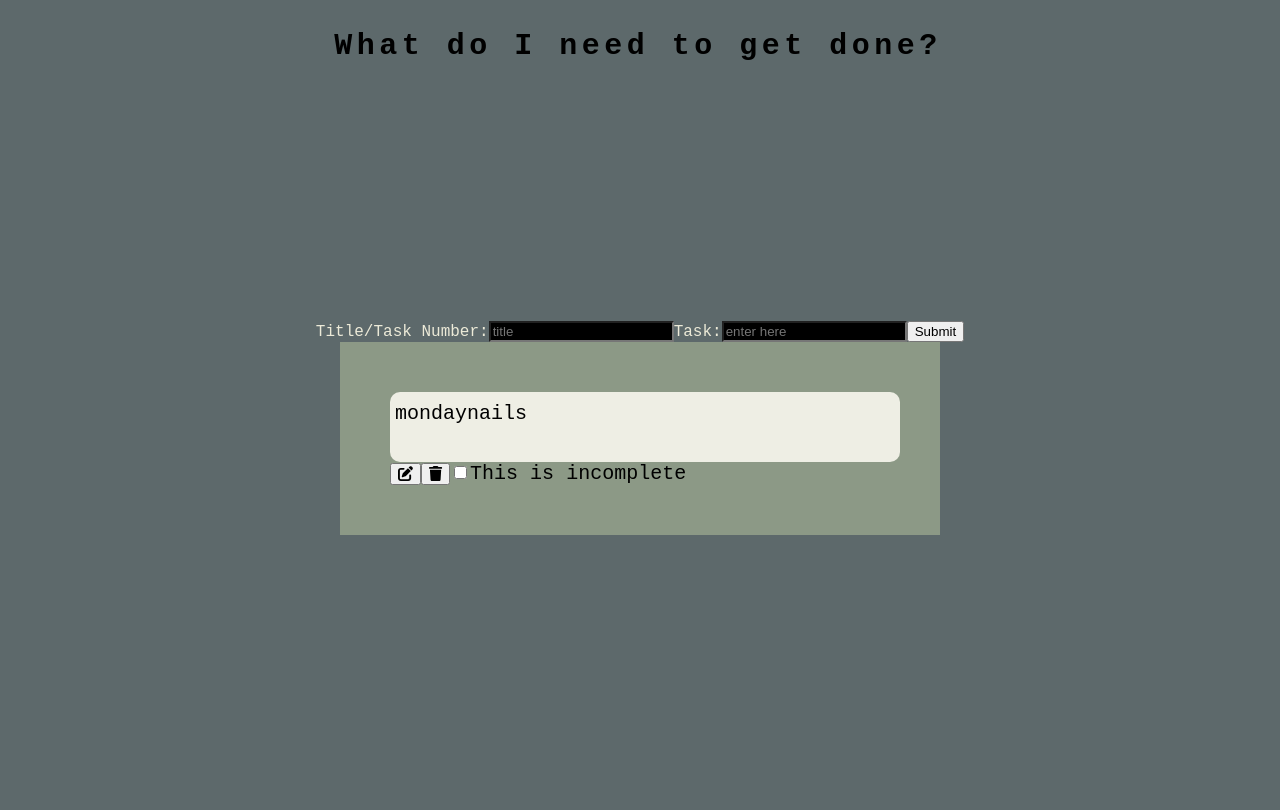
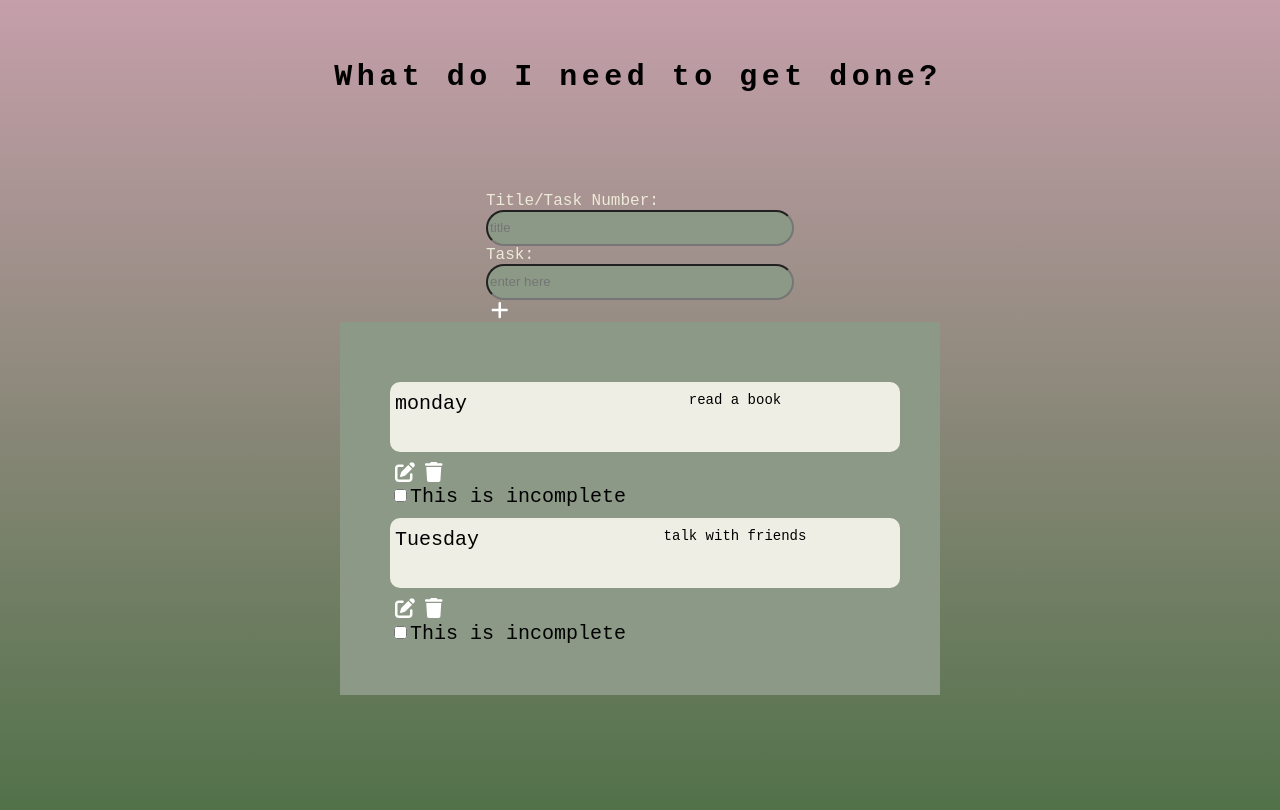
Before and after one commit to Debikasarkar713/spoke-todo, a React (Create React App) app: page / in a window 1280 px wide. Shown: the top 810 px of the page. Built offline with nearby package versions, Linux system fonts and the light colour scheme; data requests are answered from the project's data file.

Commit message:
Add majority of the styling

```diff
--- a/src/components/TodoForm.js
+++ b/src/components/TodoForm.js
@@ -1,20 +1,47 @@
-import React from "react";
+import React, { useState } from "react";
 import { useSelector, useDispatch } from "react-redux";
 import { setTaskSlice } from "../redux/slice/task";
 import { nanoid } from "@reduxjs/toolkit";
 import { CREATE_TASK, UPDATE_TASK_BY_ID } from "../redux/types";
+import { FontAwesomeIcon } from "@fortawesome/react-fontawesome";
+import { faPlus } from "@fortawesome/free-solid-svg-icons";
 import styled from "styled-components";
+import { ButtonStyles } from "./TodoList";
 
 const FormWrapper = styled.section`
+  display: flex;
   justify-content: center;
+  margin: 30px;
+`;
+
+const SubmitForm = styled.form`
+  display: flex;
+  justify-content: center;
+  width: 100px;
+  height: 100px;
+`;
+
+const InputContainer = styled.div`
+  flex-direction: row;
 `;
 
 const FormInput = styled.input`
-  background: black;
+  input:focus,
+  textarea:focus,
+  select:focus {
+    outline: none;
+  }
+  background: #8c9986;
   color: white;
+  border-radius: 20px;
+  box-shadow: none;
+  max-width: 100%;
+  height: 30px;
+  width: 300px;
 `;
 
 const TodoForm = () => {
+  const [disable, setDisable] = useState(true);
   const task = useSelector((state) => state.task);
   const dispatch = useDispatch();
   const handleChange = (prop) => (e) => {
@@ -24,6 +51,7 @@ const TodoForm = () => {
     task.id === 0
       ? dispatch({ type: CREATE_TASK, task: { ...task, id: nanoid(8) } })
       : dispatch({ type: UPDATE_TASK_BY_ID, task });
+
     dispatch(
       setTaskSlice({
         id: 0,
@@ -34,11 +62,8 @@ const TodoForm = () => {
   };
   return (
     <FormWrapper>
-      <form>
-        <label>
-          {/* Task Number:
-          <input value={task.id} placeholder="title" type="text" /> */}
-        </label>
+      <SubmitForm>
+        <InputContainer>
           <label>
             Title/Task Number:
             <FormInput
@@ -61,8 +86,22 @@ const TodoForm = () => {
               required
             />
           </label>
-        <input type="button" onClick={() => handleSubmit()} value="Submit" />
-      </form>
+          <ButtonStyles
+            type="button"
+            onClick={() => handleSubmit()}
+            value="Submit"
+          >
+            <FontAwesomeIcon
+              icon={faPlus}
+              style={{
+                fontSize: 20,
+                color: "white",
+                padding: "10px;",
+              }}
+            />
+          </ButtonStyles>
+        </InputContainer>
+      </SubmitForm>
     </FormWrapper>
   );
 };
--- a/src/components/TodoList.js
+++ b/src/components/TodoList.js
@@ -1,4 +1,4 @@
-import React, { useState } from "react";
+import React, { useState, useEffect } from "react";
 import { useSelector, useDispatch } from "react-redux";
 import { setTaskSlice } from "../redux/slice/task";
 import { GET_TASKS, DELETE_TASK_BY_ID } from "../redux/types";
@@ -13,7 +13,7 @@ to { width: 100% }
 `;
 const CursorIn = keyframes`
 from, to { border-color: transparent }
-50% { border-color: orange; }
+50% { border-color: white; }
 `;
 
 const TodoWrapper = styled.section`
@@ -35,9 +35,9 @@ const CompleteDiv = styled.div`
 `;
 
 const TitleDiv = styled.div`
+  display: inline-block;
   position: absolute;
-  top: 29px;
-  display: inline-block;
+  top: 60px;
   position: absolute;
   text-align: center;
   justify-content: center;
@@ -45,7 +45,7 @@ const TitleDiv = styled.div`
 
 const Title = styled.h2`
   overflow: hidden;
-  border-right: 0.15em solid orange;
+  border-right: 0.15em solid white;
   white-space: nowrap;
   margin: 0 auto;
   letter-spacing: 0.15em;
@@ -65,19 +65,19 @@ const Strike = styled.ul`
   margin: 0;
 `;
 const ListStyleUl = styled.ul`
-  list-style: none;
   width: 100%;
   padding: 0;
   margin: 0;
+  list-style: none;
 `;
 
 const ListStyle = styled.li`
-  display: flex;
+  display: block;
+  position: relative;
   flex-wrap: wrap;
   width: 100%;
   height: 50px;
   margin: 10px 0;
-  margin: 0 auto;
   padding: 10px 5px;
   background-color: #eeeee4;
   border-radius: 10px;
@@ -88,16 +88,43 @@ const Name = styled.span`
 `;
 const Message = styled.span`
   float: right;
+  display: block;
+  font-size: 14px;
+  word-wrap: break-all;
+  // overflow: auto;
+  overflow-y: scroll;
+  height: 60%;
+  width: 60%;
+  overflow: scroll;
+  padding-right: 10px;
+`;
+const Options = styled.span`
+  display: flex;
+  position: absolute;
+  overflow: auto;
+  justify-content: space-between;
 `;
 const EditDelete = styled.span`
-  florat: right;
+  display: block;
+  margin: 0 auto;
 `;
+
+export const ButtonStyles = styled.button`
+  all: unset;
+  cursor: pointer;
+  margin: 0px 5px;
+
+  :focus {
+    outline: #c59faa 5px auto;
+  }
+`;
+
 const CompleteSpan = styled.span``;
 export default function TodoList() {
   const [clickedIndex, setClickedIndex] = useState({});
   const rows = useSelector((state) => state.tasks);
   const dispatch = useDispatch();
-  React.useEffect(() => dispatch({ type: GET_TASKS }), []);
+  useEffect(() => dispatch({ type: GET_TASKS }), [dispatch]);
 
   const handleClick = (index) => () => {
     setClickedIndex((state) => ({
@@ -119,31 +146,28 @@ export default function TodoList() {
           <Strike>
             {rows.map((row, index) => (
               <div key={index} id={row.id}>
-                {/* <Draggable> */}
                 <ListStyleUl>
-                  {/* <li>Task Number: {row.id}</li> */}
                   <ListStyle>
                     <Name>{row.title}</Name>
                     <Message>{row.message}</Message>
 
-                    {/* </ListStyle>
-                  <ListStyle> */}
                     <br />
-                  </ListStyle>{" "}
+                  </ListStyle>
+
                   <EditDelete>
-                    <button
+                    <ButtonStyles
                       type="button"
                       onClick={() => dispatch(setTaskSlice(row))}
                     >
                       <FontAwesomeIcon
                         icon={faPenToSquare}
                         style={{
-                          fontSize: 15,
-                          color: "black",
+                          fontSize: 20,
+                          color: "white",
                         }}
                       />
-                    </button>
-                    <button
+                    </ButtonStyles>
+                    <ButtonStyles
                       onClick={() =>
                         dispatch({ type: DELETE_TASK_BY_ID, id: row.id })
                       }
@@ -151,11 +175,11 @@ export default function TodoList() {
                       <FontAwesomeIcon
                         icon={faTrash}
                         style={{
-                          fontSize: 15,
-                          color: "black",
+                          fontSize: 20,
+                          color: "white",
                         }}
                       />
-                    </button>
+                    </ButtonStyles>
                   </EditDelete>
                   <EditDelete>
                     <label>
--- a/src/json/db.json
+++ b/src/json/db.json
@@ -1,9 +1,14 @@
 {
   "tasks": [
     {
-      "id": "iCzWeJLQ",
-      "title": "monday ",
-      "message": "nails"
+      "id": "w0uUDYGQ",
+      "title": "monday",
+      "message": "read a book"
+    },
+    {
+      "id": "mPadHDiN",
+      "title": "Tuesday ",
+      "message": "talk with friends"
     }
   ]
 }
--- a/src/styles/Layout.js
+++ b/src/styles/Layout.js
@@ -8,7 +8,8 @@ const GlobalStyle = createGlobalStyle`
       justify-content: center;
       align-items: center;
       height: 100vh;
-      background-color: #5D696B;
+      background: rgb(75,111,68);
+      background: linear-gradient(0deg, rgba(75,111,68,1) 0%, rgba(197,159,170,1) 100%);
       font-family: 'Newsreader', serif;
       font-family: 'Roboto Mono', monospace;
       color: #ECEAD8;
```
Lines whose indentation alone changed are shown as unchanged.
